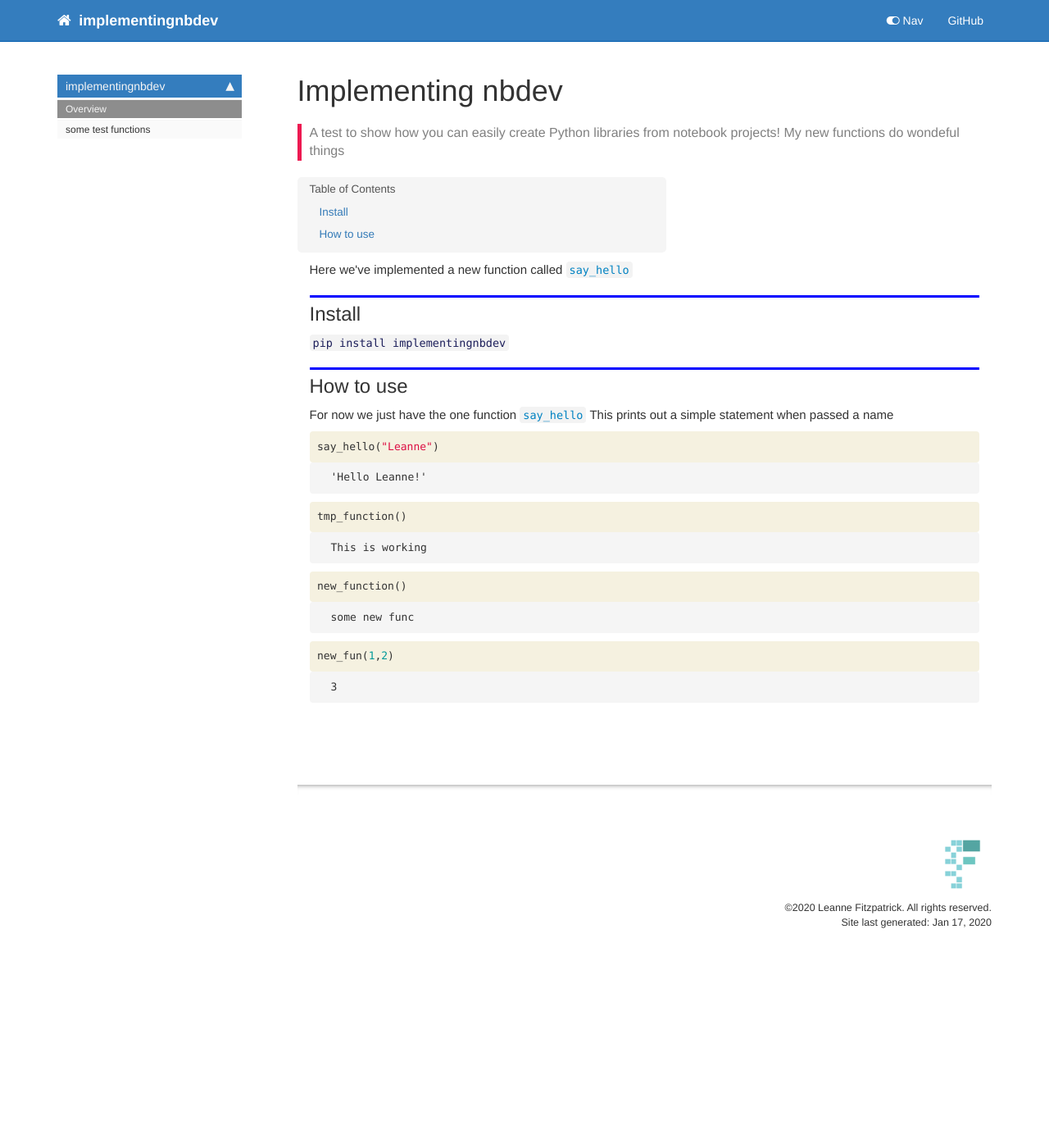
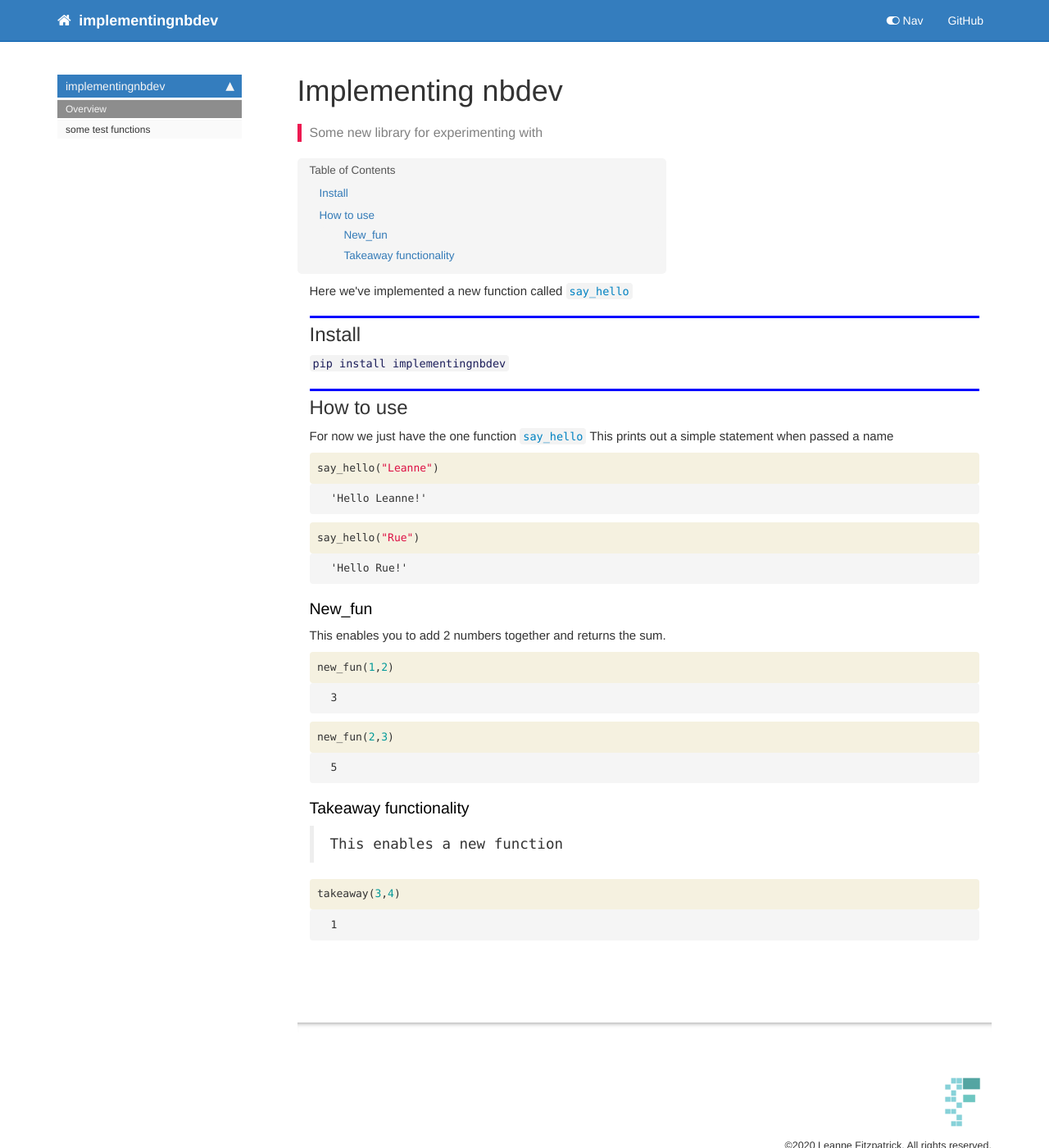
Before and after one commit to leanne-kim/implementingnbdev, a Jekyll site: the page built from docs/index.html, in a window 1280 px wide and 1400 px high. Shown: the whole window at 82% size. Built offline with Jekyll 4.4.1, drawn with Linux system fonts in a browser that asks for light colours; nearby versions of some CDN libraries; comment, search, counter and statistics services are not loaded.

Commit message:
this is an internal example for team

```diff
--- a/docs/index.html
+++ b/docs/index.html
@@ -5,7 +5,7 @@ title: Implementing nbdev
 keywords: fastai
 sidebar: home_sidebar
 
-summary: "A test to show how you can easily create Python libraries from notebook projects! My new functions do wondeful things"
+summary: "Some new library for experimenting with"
 ---
 <!--
 
@@ -90,7 +90,7 @@ This prints out a simple statement when passed a name</p>
 
 <div class="inner_cell">
     <div class="input_area">
-<div class=" highlight hl-ipython3"><pre><span></span><span class="n">tmp_function</span><span class="p">()</span>
+<div class=" highlight hl-ipython3"><pre><span></span><span class="n">say_hello</span><span class="p">(</span><span class="s2">&quot;Rue&quot;</span><span class="p">)</span>
 </pre></div>
 
     </div>
@@ -102,42 +102,30 @@ This prints out a simple statement when passed a name</p>
 
 <div class="output_area">
 
-<div class="output_subarea output_stream output_stdout output_text">
-<pre>This is working
-</pre>
+
+
+<div class="output_text output_subarea output_execute_result">
+<pre>&#39;Hello Rue!&#39;</pre>
 </div>
+
 </div>
 
 </div>
 </div>
 
 </div>
-<div class="cell border-box-sizing code_cell rendered">
-<div class="input">
-
-<div class="inner_cell">
-    <div class="input_area">
-<div class=" highlight hl-ipython3"><pre><span></span><span class="n">new_function</span><span class="p">()</span>
-</pre></div>
-
-    </div>
+<div class="cell border-box-sizing text_cell rendered"><div class="inner_cell">
+<div class="text_cell_render border-box-sizing rendered_html">
+<h3 id="New_fun">New_fun<a class="anchor-link" href="#New_fun">&#182;</a></h3>
 </div>
 </div>
-
-<div class="output_wrapper">
-<div class="output">
-
-<div class="output_area">
-
-<div class="output_subarea output_stream output_stdout output_text">
-<pre>some new func
-</pre>
 </div>
-</div>
+<div class="cell border-box-sizing text_cell rendered"><div class="inner_cell">
+<div class="text_cell_render border-box-sizing rendered_html">
+<p>This enables you to add 2 numbers together and returns the sum.</p>
 
 </div>
 </div>
-
 </div>
 <div class="cell border-box-sizing code_cell rendered">
 <div class="input">
@@ -168,4 +156,70 @@ This prints out a simple statement when passed a name</p>
 </div>
 
 </div>
+<div class="cell border-box-sizing code_cell rendered">
+<div class="input">
+
+<div class="inner_cell">
+    <div class="input_area">
+<div class=" highlight hl-ipython3"><pre><span></span><span class="n">new_fun</span><span class="p">(</span><span class="mi">2</span><span class="p">,</span><span class="mi">3</span><span class="p">)</span>
+</pre></div>
+
+    </div>
 </div>
+</div>
+
+<div class="output_wrapper">
+<div class="output">
+
+<div class="output_area">
+
+
+
+<div class="output_text output_subarea output_execute_result">
+<pre>5</pre>
+</div>
+
+</div>
+
+</div>
+</div>
+
+</div>
+<div class="cell border-box-sizing text_cell rendered"><div class="inner_cell">
+<div class="text_cell_render border-box-sizing rendered_html">
+<h3 id="Takeaway-functionality">Takeaway functionality<a class="anchor-link" href="#Takeaway-functionality">&#182;</a></h3><blockquote><p>This enables a new function</p>
+</blockquote>
+
+</div>
+</div>
+</div>
+<div class="cell border-box-sizing code_cell rendered">
+<div class="input">
+
+<div class="inner_cell">
+    <div class="input_area">
+<div class=" highlight hl-ipython3"><pre><span></span><span class="n">takeaway</span><span class="p">(</span><span class="mi">3</span><span class="p">,</span><span class="mi">4</span><span class="p">)</span>
+</pre></div>
+
+    </div>
+</div>
+</div>
+
+<div class="output_wrapper">
+<div class="output">
+
+<div class="output_area">
+
+
+
+<div class="output_text output_subarea output_execute_result">
+<pre>1</pre>
+</div>
+
+</div>
+
+</div>
+</div>
+
+</div>
+</div>
--- a/implementingnbdev/_nbdev.py
+++ b/implementingnbdev/_nbdev.py
@@ -5,7 +5,8 @@ __all__ = ["index", "modules", "custom_doc_links", "git_url"]
 index = {"say_hello": "00_core.ipynb",
          "tmp_function": "00_core.ipynb",
          "new_function": "00_core.ipynb",
-         "new_fun": "00_core.ipynb"}
+         "new_fun": "00_core.ipynb",
+         "takeaway": "00_core.ipynb"}
 
 modules = ["core.py"]
 
```
Also changed, not shown: docs/core.html (+53 -0 lines), implementingnbdev/core.py (+6 -1 lines), README.md, 2 other files.
